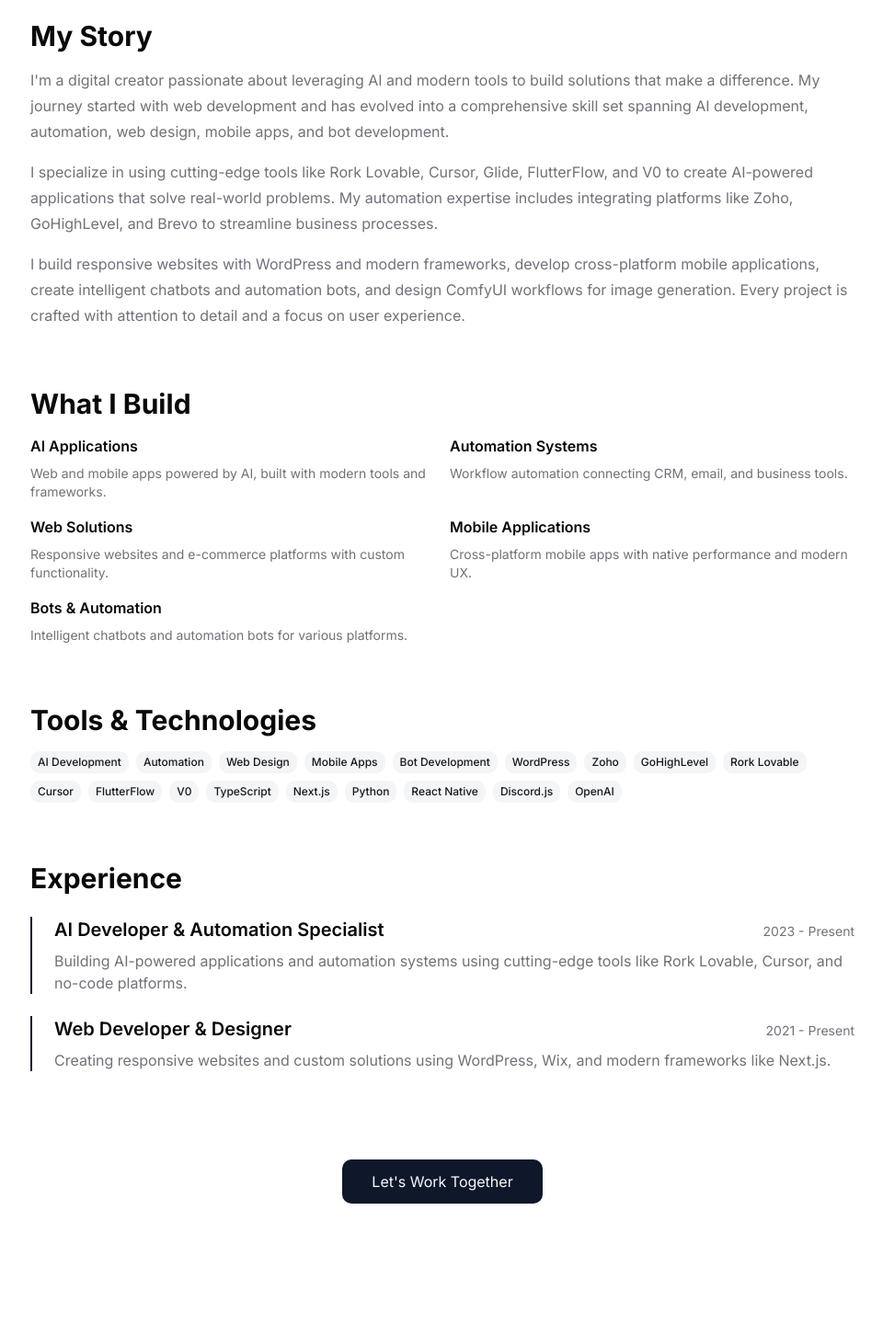
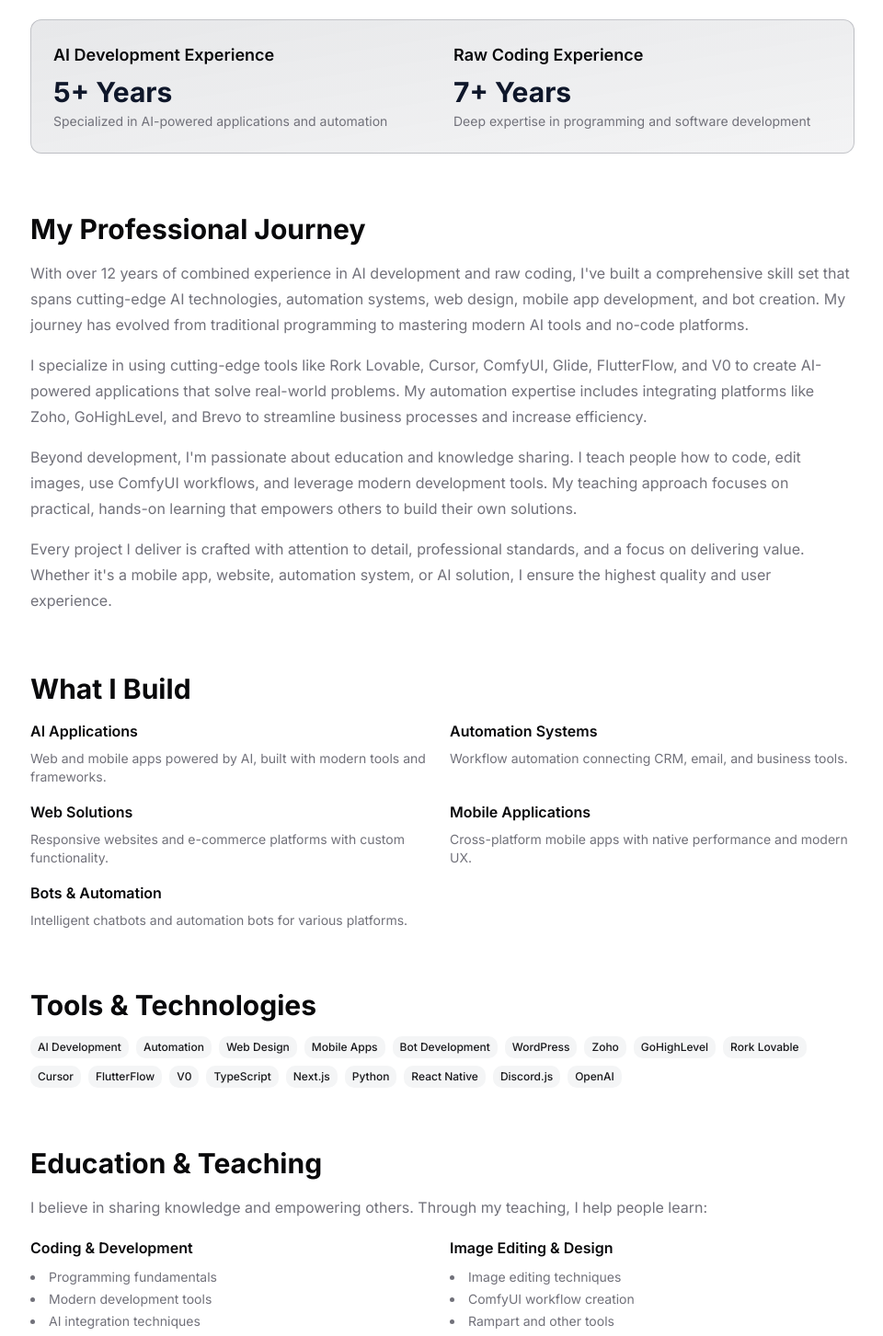
Before and after one commit to rorkpotential889-cmd/Ayo-show_case, a Next.js app: page /about in a window 1280 px wide. Shown: the part 280-1733 px from the top of the page at 92% size, without its empty margins (159-1119 px from the left). Built offline with nearby package versions, Linux system fonts and the light colour scheme.

Commit message:
Fix image display issues and update About page

```diff
--- a/src/app/about/page.tsx
+++ b/src/app/about/page.tsx
@@ -50,11 +50,40 @@ export default function AboutPage() {
           transition={{ duration: 0.6 }}
           className="text-center space-y-4"
         >
-          <h1 className="text-4xl md:text-5xl font-bold">About Ayodev</h1>
+          <h1 className="text-4xl md:text-5xl font-bold bg-gradient-to-r from-foreground to-foreground/60 bg-clip-text text-transparent">
+            About Ayodev
+          </h1>
           <p className="text-xl text-muted-foreground">
-            Building the future of digital solutions with AI and automation
+            Professional AI Developer & Coding Consultant with 12+ Years of Experience
           </p>
         </motion.div>
+
+        {/* Professional Summary */}
+        <motion.section
+          initial={{ opacity: 0, y: 20 }}
+          animate={{ opacity: 1, y: 0 }}
+          transition={{ duration: 0.6, delay: 0.1 }}
+          className="space-y-4"
+        >
+          <div className="bg-gradient-to-br from-primary/10 to-primary/5 rounded-lg p-6 border border-primary/20">
+            <div className="grid md:grid-cols-2 gap-6">
+              <div>
+                <h3 className="text-lg font-semibold mb-2">AI Development Experience</h3>
+                <p className="text-3xl font-bold text-primary">5+ Years</p>
+                <p className="text-sm text-muted-foreground mt-1">
+                  Specialized in AI-powered applications and automation
+                </p>
+              </div>
+              <div>
+                <h3 className="text-lg font-semibold mb-2">Raw Coding Experience</h3>
+                <p className="text-3xl font-bold text-primary">7+ Years</p>
+                <p className="text-sm text-muted-foreground mt-1">
+                  Deep expertise in programming and software development
+                </p>
+              </div>
+            </div>
+          </div>
+        </motion.section>
 
         {/* Story */}
         <motion.section
@@ -63,25 +92,30 @@ export default function AboutPage() {
           transition={{ duration: 0.6, delay: 0.2 }}
           className="space-y-4"
         >
-          <h2 className="text-3xl font-bold">My Story</h2>
+          <h2 className="text-3xl font-bold">My Professional Journey</h2>
           <div className="space-y-4 text-muted-foreground leading-7">
             <p>
-              I&apos;m a digital creator passionate about leveraging AI and modern tools to build
-              solutions that make a difference. My journey started with web development and has
-              evolved into a comprehensive skill set spanning AI development, automation, web
-              design, mobile apps, and bot development.
+              With over 12 years of combined experience in AI development and raw coding, I&apos;ve
+              built a comprehensive skill set that spans cutting-edge AI technologies, automation
+              systems, web design, mobile app development, and bot creation. My journey has evolved
+              from traditional programming to mastering modern AI tools and no-code platforms.
             </p>
             <p>
-              I specialize in using cutting-edge tools like Rork Lovable, Cursor, Glide,
+              I specialize in using cutting-edge tools like Rork Lovable, Cursor, ComfyUI, Glide,
               FlutterFlow, and V0 to create AI-powered applications that solve real-world problems.
               My automation expertise includes integrating platforms like Zoho, GoHighLevel, and
-              Brevo to streamline business processes.
+              Brevo to streamline business processes and increase efficiency.
             </p>
             <p>
-              I build responsive websites with WordPress and modern frameworks, develop
-              cross-platform mobile applications, create intelligent chatbots and automation bots,
-              and design ComfyUI workflows for image generation. Every project is crafted with
-              attention to detail and a focus on user experience.
+              Beyond development, I&apos;m passionate about education and knowledge sharing. I teach
+              people how to code, edit images, use ComfyUI workflows, and leverage modern
+              development tools. My teaching approach focuses on practical, hands-on learning that
+              empowers others to build their own solutions.
+            </p>
+            <p>
+              Every project I deliver is crafted with attention to detail, professional standards,
+              and a focus on delivering value. Whether it&apos;s a mobile app, website, automation
+              system, or AI solution, I ensure the highest quality and user experience.
             </p>
           </div>
         </motion.section>
@@ -143,6 +177,47 @@ export default function AboutPage() {
           </div>
         </motion.section>
 
+        {/* Education & Teaching */}
+        <motion.section
+          initial={{ opacity: 0, y: 20 }}
+          animate={{ opacity: 1, y: 0 }}
+          transition={{ duration: 0.6, delay: 0.6 }}
+          className="space-y-4"
+        >
+          <h2 className="text-3xl font-bold">Education & Teaching</h2>
+          <div className="space-y-4 text-muted-foreground leading-7">
+            <p>
+              I believe in sharing knowledge and empowering others. Through my teaching, I help
+              people learn:
+            </p>
+            <div className="grid md:grid-cols-2 gap-4 mt-4">
+              <div className="space-y-2">
+                <h3 className="font-semibold text-foreground">Coding & Development</h3>
+                <ul className="list-disc list-inside space-y-1 text-sm">
+                  <li>Programming fundamentals</li>
+                  <li>Modern development tools</li>
+                  <li>AI integration techniques</li>
+                  <li>Best practices and workflows</li>
+                </ul>
+              </div>
+              <div className="space-y-2">
+                <h3 className="font-semibold text-foreground">Image Editing & Design</h3>
+                <ul className="list-disc list-inside space-y-1 text-sm">
+                  <li>Image editing techniques</li>
+                  <li>ComfyUI workflow creation</li>
+                  <li>Rampart and other tools</li>
+                  <li>Visual design principles</li>
+                </ul>
+              </div>
+            </div>
+            <p className="mt-4">
+              <strong className="text-foreground">Note:</strong> Video tutorials and detailed guides
+              will be added to showcase my teaching methods and help others learn these skills
+              effectively.
+            </p>
+          </div>
+        </motion.section>
+
         {/* Experience */}
         <motion.section
           initial={{ opacity: 0, y: 20 }}
@@ -150,7 +225,7 @@ export default function AboutPage() {
           transition={{ duration: 0.6, delay: 0.8 }}
           className="space-y-6"
         >
-          <h2 className="text-3xl font-bold">Experience</h2>
+          <h2 className="text-3xl font-bold">Professional Experience</h2>
           <div className="space-y-6">
             {experience.map((exp, idx) => (
               <div key={idx} className="space-y-2 border-l-2 border-primary pl-6">
--- a/src/app/projects/page.tsx
+++ b/src/app/projects/page.tsx
@@ -44,15 +44,13 @@ export default function ProjectsPage() {
               <Link href={`/projects/${project.slug}`}>
                 <Card className="h-full flex flex-col overflow-hidden hover:shadow-xl transition-all duration-300 hover:-translate-y-1 group cursor-pointer">
                   {/* Image Section */}
-                  <div className="relative h-48 bg-muted overflow-hidden rounded-t-lg">
-                    <div className="absolute inset-0">
-                      <MockupImage
-                        src={project.image}
-                        alt={project.title}
-                        type={project.category === 'mobile-app' ? 'mobile' : 'desktop'}
-                        className="!h-full !w-full"
-                      />
-                    </div>
+                  <div className="relative h-64 md:h-80 bg-muted overflow-hidden rounded-t-lg">
+                    <MockupImage
+                      src={project.image}
+                      alt={project.title}
+                      type={project.category === 'mobile-app' ? 'mobile' : 'desktop'}
+                      className="!h-full !w-full !min-h-0"
+                    />
                     <div className="absolute inset-0 bg-gradient-to-t from-background/80 to-transparent opacity-0 group-hover:opacity-100 transition-opacity pointer-events-none" />
                     {/* View Details Badge */}
                     <div className="absolute top-4 right-4 opacity-0 group-hover:opacity-100 transition-opacity">
--- a/src/app/services/page.tsx
+++ b/src/app/services/page.tsx
@@ -109,6 +109,31 @@ const services = [
       'Workflow automation',
     ],
   },
+  {
+    title: 'Consulting & Training',
+    description:
+      'Professional consulting services and personalized training programs. Learn how to code, use AI tools, edit images, create ComfyUI workflows, and leverage modern development platforms. Get expert guidance on your projects.',
+    tools: [
+      'Code Training',
+      'AI Tool Guidance',
+      'Image Editing',
+      'ComfyUI Workflows',
+      'Rampart',
+      'Project Consultation',
+    ],
+    mockupType: 'dashboard' as const,
+    mockupAlt: 'Consulting & Training',
+    mockupSrc: '/mockups/ai-dashboard.svg',
+    features: [
+      'One-on-one coding lessons',
+      'AI tool training',
+      'Image editing tutorials',
+      'ComfyUI workflow creation',
+      'Project consultation',
+      'Best practices guidance',
+      'Video tutorials (coming soon)',
+    ],
+  },
 ];
 
 export default function ServicesPage() {
--- a/src/content/projects.ts
+++ b/src/content/projects.ts
@@ -134,6 +134,7 @@ export const projects: Project[] = [
     featured: false,
     category: 'ai',
     slug: 'ai-chat-application',
+    image: '/projects/ai/ai-chat-main.jpg',
     images: ['/projects/ai/ai-chat-1.jpg', '/projects/ai/ai-chat-2.jpg'],
   },
   {
@@ -145,6 +146,7 @@ export const projects: Project[] = [
     featured: false,
     category: 'automation',
     slug: 'zoho-automation-system',
+    image: '/projects/automation/zoho-main.jpg',
     images: ['/projects/automation/zoho-1.jpg', '/projects/automation/zoho-2.jpg'],
   },
   {
@@ -156,6 +158,7 @@ export const projects: Project[] = [
     featured: false,
     category: 'ai',
     slug: 'comfyui-workflow-generator',
+    image: '/projects/ai/comfyui-main.jpg',
     images: ['/projects/ai/comfyui-1.jpg', '/projects/ai/comfyui-2.jpg'],
   },
 ];
```
Also changed, not shown: src/app/projects/[slug]/page.tsx (+12 -2 lines), src/components/MockupImage.tsx (+52 -10 lines).
